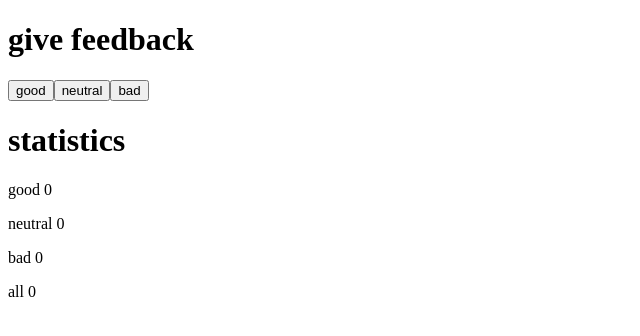
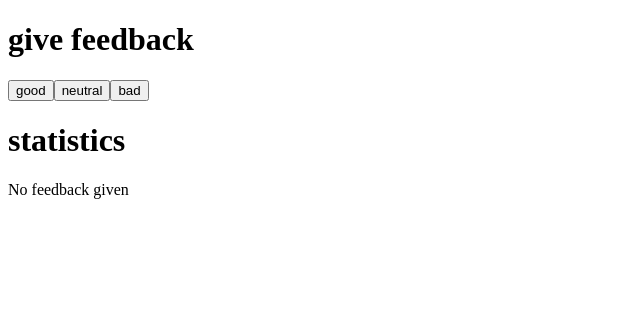
Before and after one commit to samly100405/fullstack_open, a React (Vite) app in the folder part1/: page / in a window 1280 px wide. Shown: the top 336 px of the page, without its empty margins (0-640 px from the left). Built offline with nearby package versions, Linux system fonts and the light colour scheme.

Commit message:
e 1.9 unicafe step 4

```diff
--- a/part1/src/App.jsx
+++ b/part1/src/App.jsx
@@ -6,6 +6,10 @@ const Statistics = ({ good, neutral, bad }) => {
 
   return (
     <div className="statistics">
+      <p>good {good}</p>
+      <p>neutral {neutral}</p>
+      <p>bad {bad}</p>
+      <p>all {good + neutral + bad}</p>
       <p>average {average(good, neutral, bad)}</p>
       <p>positive {positive(good, neutral, bad)}%</p>
     </div>
@@ -26,11 +30,10 @@ const App = () => {
       <button onClick={() => setBad(bad+1)}>bad</button>
 
       <h1>statistics</h1>
-      <p>good {good}</p>
-      <p>neutral {neutral}</p>
-      <p>bad {bad}</p>
-      <p>all {good + neutral + bad}</p>
-      { good + neutral + bad > 0 && <Statistics good={good} neutral={neutral} bad={bad} /> }
+      { good + neutral + bad > 0 ?
+        <Statistics good={good} neutral={neutral} bad={bad} />
+        : <p>No feedback given</p>
+      }
     </div>
   )
 }
```
